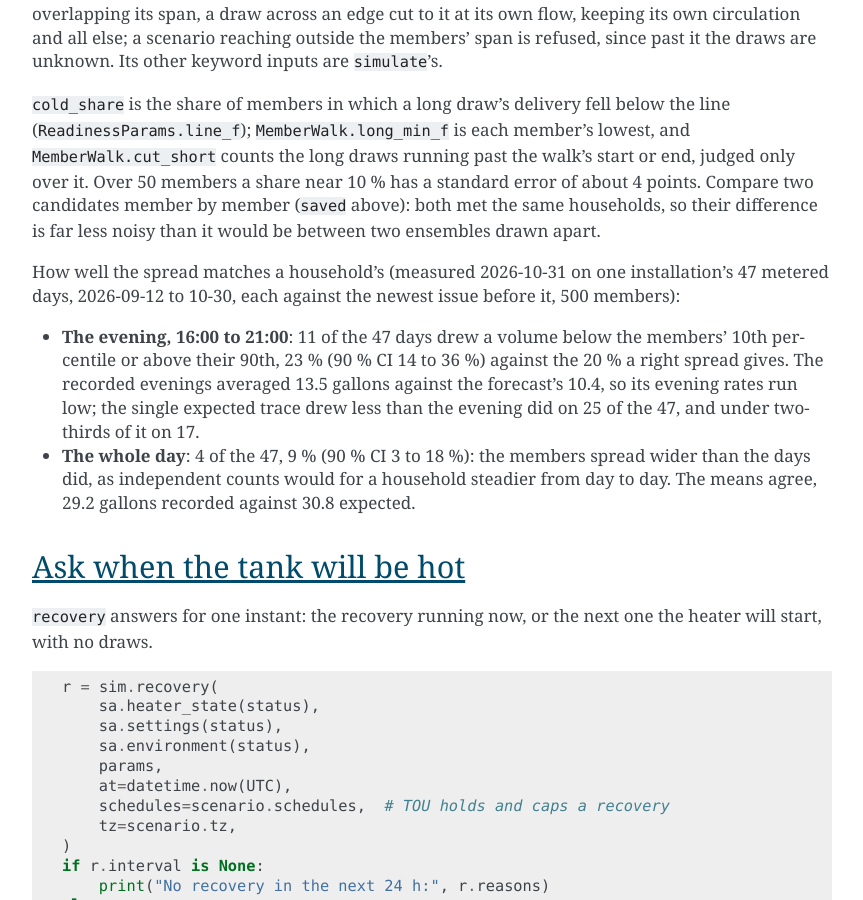
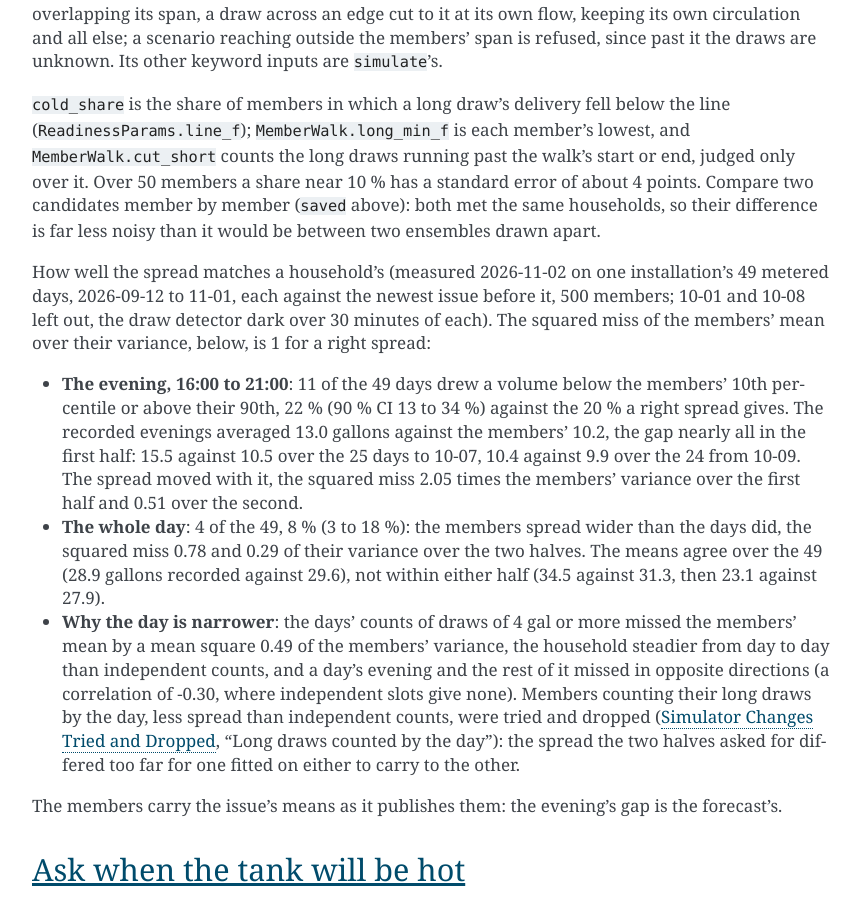
Before and after one commit to eman/nwp500-python, a Sphinx documentation site: the page built from docs/how-to/simulate-heater.rst, in a window 1280 px wide and 900 px high, scrolled down 13046 px. Shown: the whole window, without its empty margins (338-1201 px from the left). Built offline with Sphinx 7.4.7, drawn with Linux system fonts in a browser that asks for light colours.

Commit message:
docs(sim): the draw ensemble's spread over 49 days, by half
The whole day spreads wider than the days, the evening's spread and
mean miss in the first half and not the second; the days' counts of
large draws are steadier than independent counts. Long draws counted by
the day were tried and dropped.

```diff
--- a/docs/how-to/simulate-heater.rst
+++ b/docs/how-to/simulate-heater.rst
@@ -704,20 +704,38 @@ candidates member by member (``saved`` above): both met the same
 households, so their difference is far less noisy than it would be
 between two ensembles drawn apart.
 
-How well the spread matches a household's (measured 2026-10-31 on one
-installation's 47 metered days, 2026-09-12 to 10-30, each against the
-newest issue before it, 500 members):
-
-- **The evening, 16:00 to 21:00**: 11 of the 47 days drew a volume
-  below the members' 10th percentile or above their 90th, 23 % (90 %
-  CI 14 to 36 %) against the 20 % a right spread gives. The recorded
-  evenings averaged 13.5 gallons against the forecast's 10.4, so its
-  evening rates run low; the single expected trace drew less than the
-  evening did on 25 of the 47, and under two-thirds of it on 17.
-- **The whole day**: 4 of the 47, 9 % (90 % CI 3 to 18 %): the members
-  spread wider than the days did, as independent counts would for a
-  household steadier from day to day. The means agree, 29.2 gallons
-  recorded against 30.8 expected.
+How well the spread matches a household's (measured 2026-11-02 on one
+installation's 49 metered days, 2026-09-12 to 11-01, each against the
+newest issue before it, 500 members; 10-01 and 10-08 left out, the draw
+detector dark over 30 minutes of each). The squared miss of the members'
+mean over their variance, below, is 1 for a right spread:
+
+- **The evening, 16:00 to 21:00**: 11 of the 49 days drew a volume below
+  the members' 10th percentile or above their 90th, 22 % (90 % CI 13 to
+  34 %) against the 20 % a right spread gives. The recorded evenings
+  averaged 13.0 gallons against the members' 10.2, the gap nearly all in
+  the first half: 15.5 against 10.5 over the 25 days to 10-07, 10.4
+  against 9.9 over the 24 from 10-09. The spread moved with it, the
+  squared miss 2.05 times the members' variance over the first half and
+  0.51 over the second.
+- **The whole day**: 4 of the 49, 8 % (3 to 18 %): the members spread
+  wider than the days did, the squared miss 0.78 and 0.29 of their
+  variance over the two halves. The means agree over the 49 (28.9
+  gallons recorded against 29.6), not within either half (34.5 against
+  31.3, then 23.1 against 27.9).
+- **Why the day is narrower**: the days' counts of draws of 4 gal or
+  more missed the members' mean by a mean square 0.49 of the members'
+  variance, the household steadier from day to day than independent
+  counts, and a day's evening and the rest of it missed in opposite
+  directions (a correlation of -0.30, where independent slots give
+  none). Members counting their long draws by the day, less spread than
+  independent counts, were tried and dropped
+  (:doc:`/explanation/simulator-tried`, "Long draws counted by the
+  day"): the spread the two halves asked for differed too far for one
+  fitted on either to carry to the other.
+
+The members carry the issue's means as it publishes them: the evening's
+gap is the forecast's.
 
 Ask when the tank will be hot
 =============================
```
Also changed, not shown: docs/explanation/simulator-tried.rst (+35 -0 lines).
